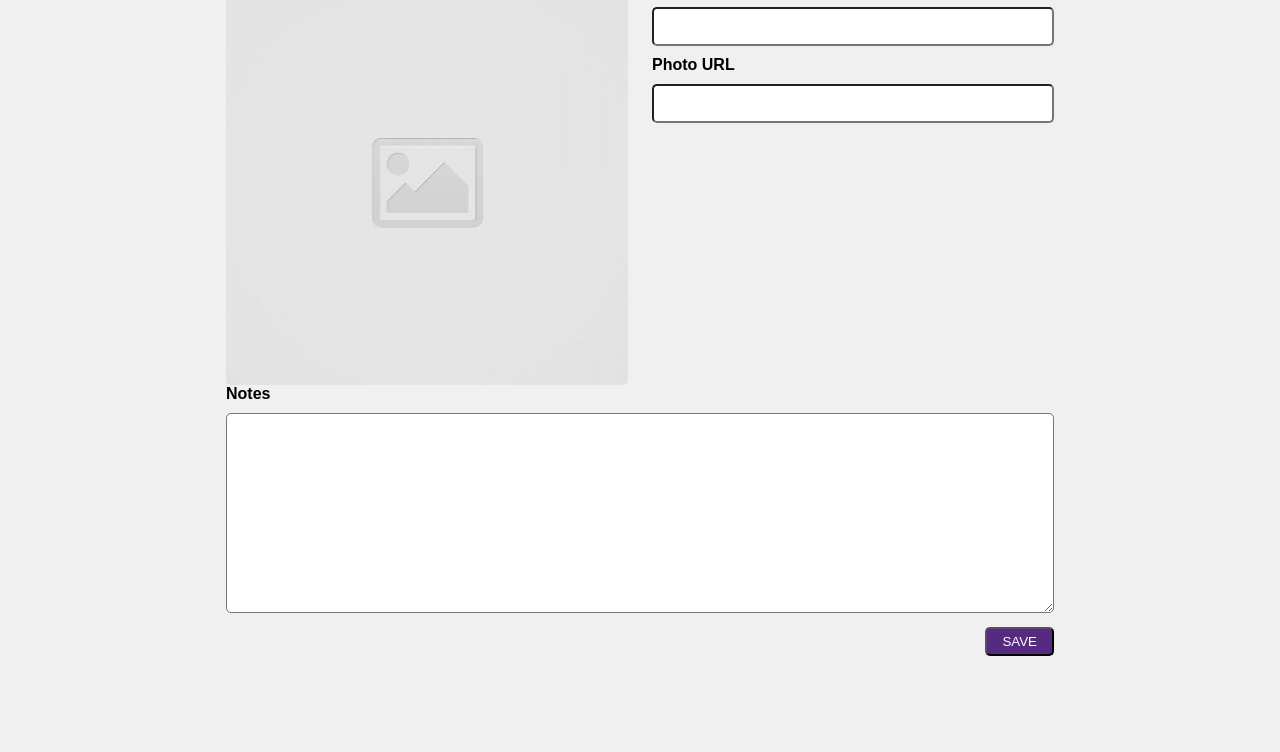
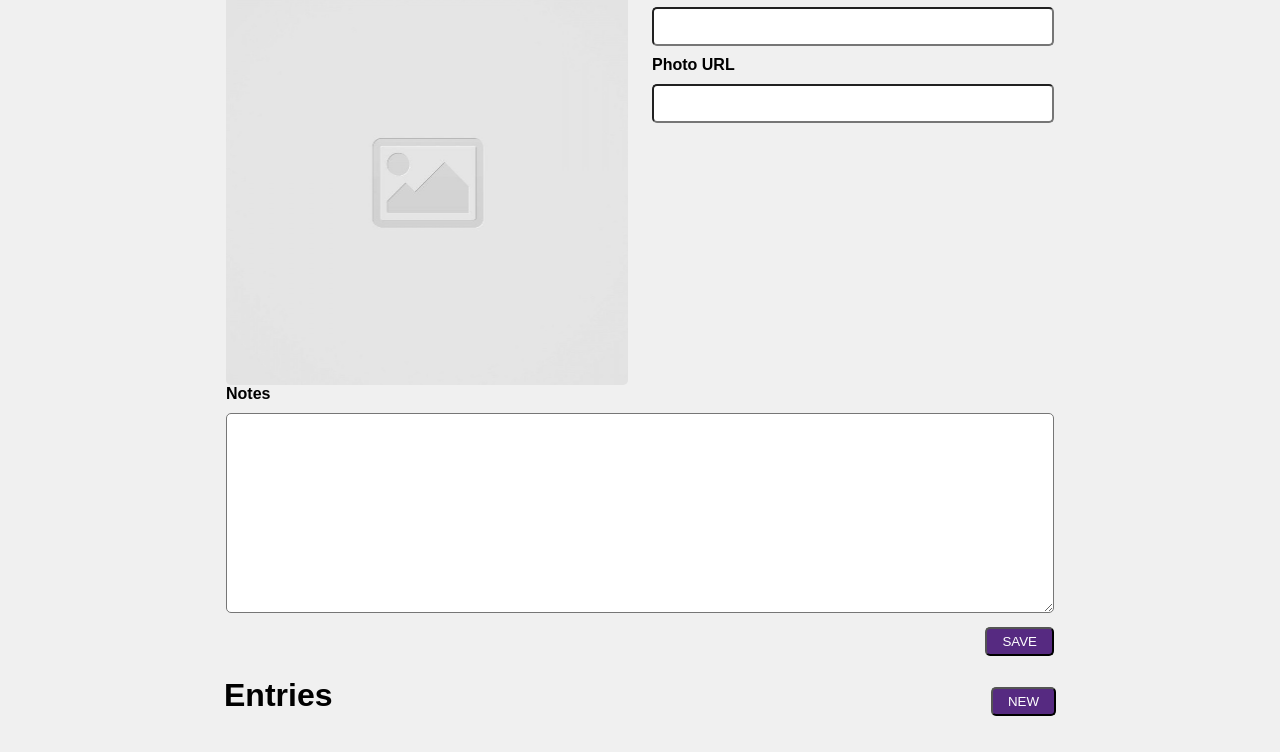
Before and after one commit to janiicelee/code-journal, a website: page index.html in a window 1280 px wide. Shown: the part 188-940 px from the top of the page. Before the commit the page ends 860 px from the top, so only its background shows below. Drawn offline with Linux system fonts and the light colour scheme.

Commit message:
Add an anchor to the entries view that shows the entry form

```diff
--- a/css/styles.css
+++ b/css/styles.css
@@ -79,3 +79,20 @@ ul {
   padding: 0.95rem 1.5rem 0.5rem;
   cursor: pointer;
 }
+
+.space-between {
+  justify-content: space-between;
+}
+
+.align-items {
+  align-items: baseline;
+}
+
+.new-button {
+  padding: 0 10px;
+}
+
+a {
+  text-decoration: none;
+  color: white;
+}
--- a/index.html
+++ b/index.html
@@ -21,14 +21,16 @@
         <div class="column-full">
           <div class="row">
             <div class="form-tab active" data-view="entry-form">Code Journal</div>
-            <div class="entry-tab" data-view="entries">Entries</div>
+            <div class="entry-tab" data-view="entries">
+              <a href="#">Entries</a>
+            </div>
             </nav>
           </div>
         </div>
       </div>
     </header>
     <main>
-      <div class="container">
+      <div class="container" data-view="entry-form">
         <div class="row">
           <div class="column-full">
             <h1>New Entry</h1>
@@ -69,8 +71,12 @@
       </form>
     </main>
   </div>
-  <div data-view="entries">
+  <div class="" data-view="entries">
     <div class="container">
+      <div class="row space-between align-items new-button">
+        <h1>Entries</h1>
+        <button class="button" type="submit"><a href="#">NEW</a></button>
+      </div>
       <div class="entry-list">
         <ul>
         </ul>
```
